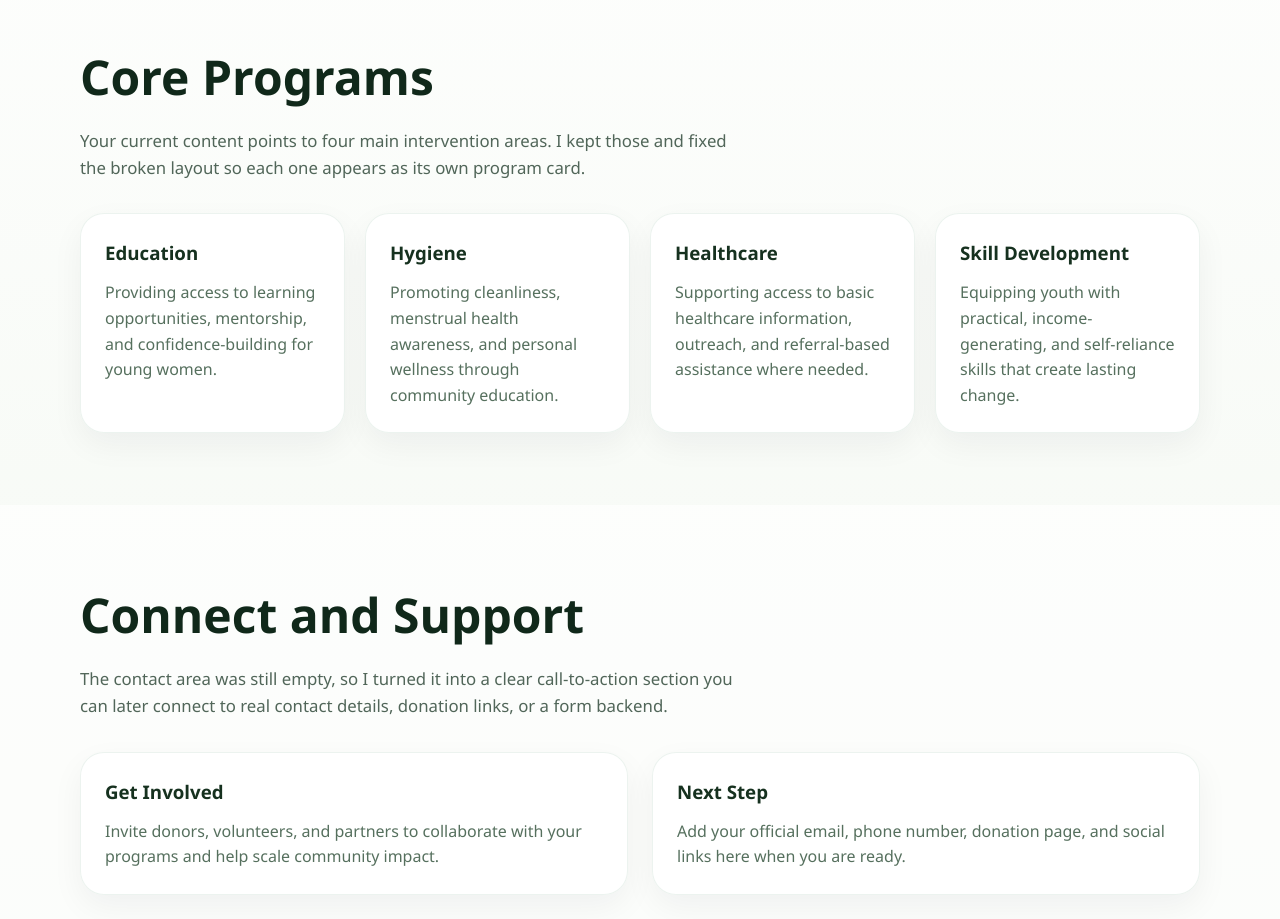
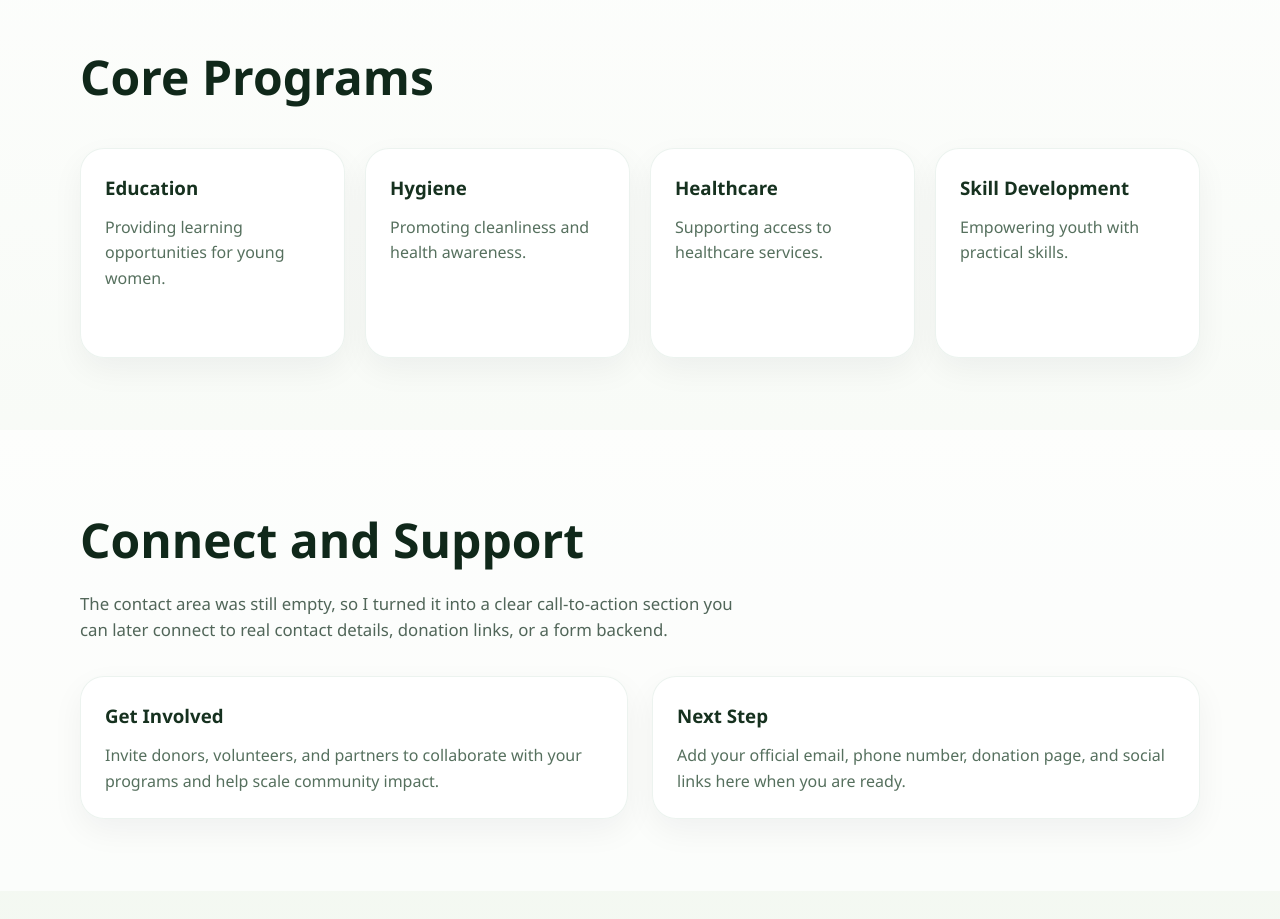
Before and after one commit to Abusadiq006/Zharah-SD-NGO, a React (Vite) app: page / in a window 1280 px wide. Shown: the part 1180-2099 px from the top of the page. Built offline with nearby package versions, Linux system fonts and the light colour scheme.

Commit message:
adjusting programs

```diff
--- a/src/sections/Programs.jsx
+++ b/src/sections/Programs.jsx
@@ -1,34 +1,30 @@
-const Programs = () => {
-  return (
+const Programs = ()=>{
+  return(
     <section className="section" id="programs">
       <div className="container">
         <div className="section-header">
           <h2 className="section-title">Core Programs</h2>
-          <p className="section-copy">
-            Your current content points to four main intervention areas. I kept those and fixed
-            the broken layout so each one appears as its own program card.
-          </p>
         </div>
 
         <div className="program-grid">
           <article className="program-card">
             <h3>Education</h3>
-            <p>Providing access to learning opportunities, mentorship, and confidence-building for young women.</p>
+            <p>Providing learning opportunities for young women.</p>
           </article>
 
           <article className="program-card">
             <h3>Hygiene</h3>
-            <p>Promoting cleanliness, menstrual health awareness, and personal wellness through community education.</p>
+            <p>Promoting cleanliness and health awareness.</p>
           </article>
 
           <article className="program-card">
             <h3>Healthcare</h3>
-            <p>Supporting access to basic healthcare information, outreach, and referral-based assistance where needed.</p>
+            <p>Supporting access to healthcare services.</p>
           </article>
 
           <article className="program-card">
             <h3>Skill Development</h3>
-            <p>Equipping youth with practical, income-generating, and self-reliance skills that create lasting change.</p>
+            <p>Empowering youth with practical skills.</p>
           </article>
         </div>
       </div>
```
